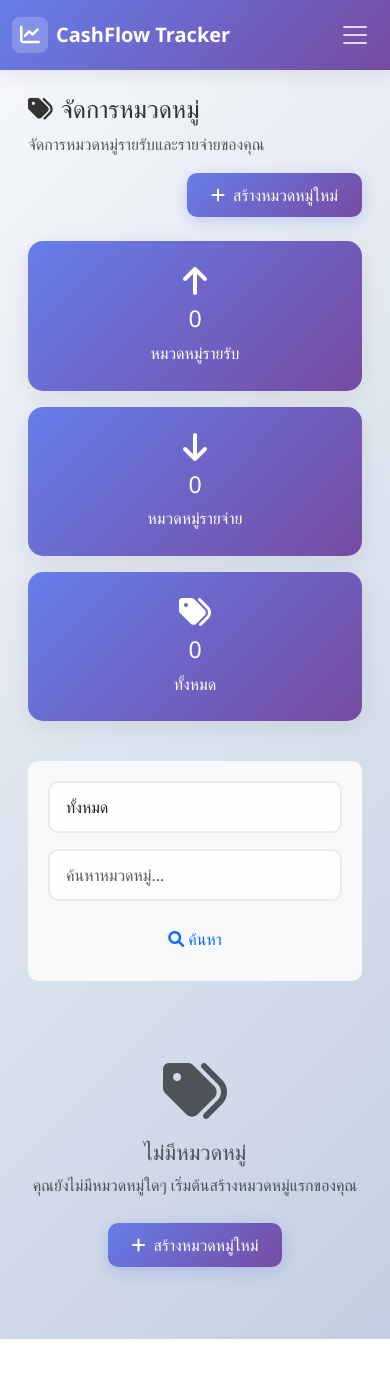
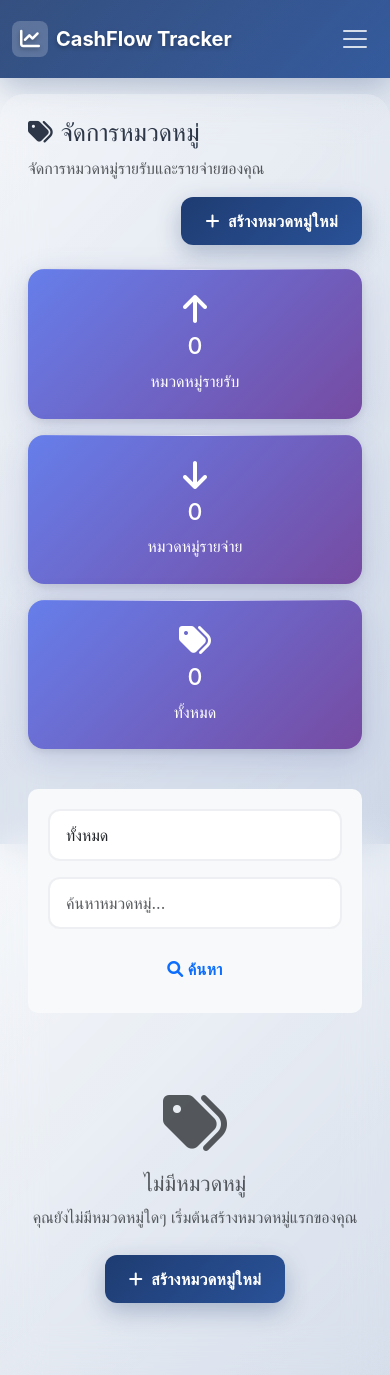
Before and after one commit to Jirasak-Thongpila/CashFlow-Tracker, a Django app: page /categories/ in a window 390 px wide. Before the commit the page ends 1339 px from the top, so only its background shows below. Run offline with Django 5.2, Linux system fonts and the light colour scheme; the visitor is signed in with stand-in values (Sample User, id 1); data that the repository does not hold is empty.

Commit message:
Refactor UI styles for improved aesthetics and responsiveness in base template

```diff
--- a/templates/base.html
+++ b/templates/base.html
@@ -19,25 +19,52 @@
             --primary-gradient: linear-gradient(135deg, #667eea 0%, #764ba2 100%);
             --secondary-gradient: linear-gradient(135deg, #f093fb 0%, #f5576c 100%);
             --success-gradient: linear-gradient(135deg, #4facfe 0%, #00f2fe 100%);
+            --elegant-gradient: linear-gradient(135deg, #1e3c72 0%, #2a5298 100%);
             --dark-bg: #1a1d29;
             --dark-card: #252837;
             --text-light: #8b8ca7;
             --border-color: rgba(255, 255, 255, 0.1);
+            --glass-bg: rgba(255, 255, 255, 0.95);
+            --glass-border: rgba(255, 255, 255, 0.18);
         }
 
         body {
-            font-family: 'Segoe UI', Tahoma, Geneva, Verdana, sans-serif;
-            background-color: #f8f9fa;
+            font-family: 'Inter', 'Segoe UI', system-ui, -apple-system, sans-serif;
+            background: linear-gradient(135deg, #f5f7fa 0%, #c3cfe2 100%);
+            background-attachment: fixed;
             line-height: 1.6;
-            color: #333;
+            color: #2d3748;
+            min-height: 100vh;
+        }
+
+        /* Glass morphism effect */
+        .glass-card {
+            background: var(--glass-bg);
+            backdrop-filter: blur(20px);
+            -webkit-backdrop-filter: blur(20px);
+            border: 1px solid var(--glass-border);
+            box-shadow: 0 8px 32px rgba(31, 38, 135, 0.37);
         }
 
         /* Navigation Styles */
         .navbar {
-            background: var(--primary-gradient) !important;
-            box-shadow: 0 2px 20px rgba(0,0,0,0.1);
-            padding: 0.75rem 0;
+            background: var(--elegant-gradient) !important;
+            box-shadow: 0 8px 32px rgba(30, 60, 114, 0.3);
+            backdrop-filter: blur(20px);
+            padding: 1rem 0;
             border: none;
+            position: relative;
+        }
+
+        .navbar::before {
+            content: '';
+            position: absolute;
+            top: 0;
+            left: 0;
+            right: 0;
+            bottom: 0;
+            background: linear-gradient(135deg, rgba(255,255,255,0.1) 0%, rgba(255,255,255,0.05) 100%);
+            pointer-events: none;
         }
 
         .navbar-brand {
@@ -46,6 +73,9 @@
             color: white !important;
             text-decoration: none;
             transition: all 0.3s ease;
+            text-shadow: 0 2px 4px rgba(0,0,0,0.3);
+            position: relative;
+            z-index: 1;
         }
 
         .navbar-brand:hover {
@@ -113,7 +173,29 @@
         /* Main Content Styles */
         main {
             min-height: calc(100vh - 80px);
-            background: linear-gradient(135deg, #f5f7fa 0%, #c3cfe2 100%);
+            background: rgba(255, 255, 255, 0.1);
+            backdrop-filter: blur(20px);
+            -webkit-backdrop-filter: blur(20px);
+            border-radius: 24px 24px 0 0;
+            margin-top: 1rem;
+            position: relative;
+        }
+
+        main::before {
+            content: '';
+            position: absolute;
+            top: 0;
+            left: 0;
+            right: 0;
+            bottom: 0;
+            background: linear-gradient(135deg, rgba(255,255,255,0.1) 0%, rgba(255,255,255,0.05) 100%);
+            pointer-events: none;
+            border-radius: 24px 24px 0 0;
+        }
+
+        .container {
+            position: relative;
+            z-index: 1;
         }
 
         /* Alert Styles */
@@ -158,15 +240,33 @@
         /* Card Styles */
         .card {
             border: none;
-            border-radius: 15px;
-            box-shadow: 0 5px 25px rgba(0,0,0,0.08);
-            transition: all 0.3s ease;
-            background: white;
+            border-radius: 16px;
+            background: rgba(255, 255, 255, 0.95);
+            backdrop-filter: blur(20px);
+            -webkit-backdrop-filter: blur(20px);
+            box-shadow:
+                0 8px 32px rgba(31, 38, 135, 0.15),
+                0 2px 8px rgba(0, 0, 0, 0.1);
+            transition: all 0.4s cubic-bezier(0.4, 0, 0.2, 1);
+            overflow: hidden;
+            position: relative;
+        }
+
+        .card::before {
+            content: '';
+            position: absolute;
+            top: 0;
+            left: 0;
+            right: 0;
+            height: 1px;
+            background: linear-gradient(90deg, transparent, rgba(255,255,255,0.8), transparent);
         }
 
         .card:hover {
-            transform: translateY(-5px);
-            box-shadow: 0 10px 35px rgba(0,0,0,0.12);
+            transform: translateY(-8px) scale(1.02);
+            box-shadow:
+                0 20px 50px rgba(31, 38, 135, 0.25),
+                0 8px 20px rgba(0, 0, 0, 0.15);
         }
 
         .card-header {
@@ -183,57 +283,97 @@
 
         /* Button Styles */
         .btn {
-            border-radius: 10px;
-            padding: 0.625rem 1.5rem;
-            font-weight: 500;
-            transition: all 0.3s ease;
+            border-radius: 12px;
+            padding: 0.75rem 1.5rem;
+            font-weight: 600;
+            transition: all 0.4s cubic-bezier(0.4, 0, 0.2, 1);
             border: none;
+            position: relative;
+            overflow: hidden;
+            letter-spacing: 0.025em;
+        }
+
+        .btn::before {
+            content: '';
+            position: absolute;
+            top: 0;
+            left: -100%;
+            width: 100%;
+            height: 100%;
+            background: linear-gradient(90deg, transparent, rgba(255,255,255,0.3), transparent);
+            transition: left 0.6s;
+        }
+
+        .btn:hover::before {
+            left: 100%;
         }
 
         .btn-primary {
-            background: var(--primary-gradient);
-            box-shadow: 0 4px 15px rgba(102, 126, 234, 0.3);
+            background: var(--elegant-gradient);
+            box-shadow: 0 8px 25px rgba(30, 60, 114, 0.3);
+            color: white;
         }
 
         .btn-primary:hover {
-            transform: translateY(-2px);
-            box-shadow: 0 8px 25px rgba(102, 126, 234, 0.4);
+            transform: translateY(-3px);
+            box-shadow: 0 12px 35px rgba(30, 60, 114, 0.4);
+            background: linear-gradient(135deg, #2a4d87 0%, #3567b8 100%);
         }
 
         .btn-success {
-            background: var(--success-gradient);
-            box-shadow: 0 4px 15px rgba(79, 172, 254, 0.3);
+            background: linear-gradient(135deg, #28a745 0%, #20c997 100%);
+            box-shadow: 0 8px 25px rgba(40, 167, 69, 0.3);
+            color: white;
         }
 
         .btn-success:hover {
-            transform: translateY(-2px);
-            box-shadow: 0 8px 25px rgba(79, 172, 254, 0.4);
+            transform: translateY(-3px);
+            box-shadow: 0 12px 35px rgba(40, 167, 69, 0.4);
+            background: linear-gradient(135deg, #2fc14b 0%, #26d4a4 100%);
         }
 
-        .btn-secondary {
-            background: linear-gradient(135deg, #6c757d, #5a6268);
-            box-shadow: 0 4px 15px rgba(108, 117, 125, 0.3);
+        .btn-danger {
+            background: linear-gradient(135deg, #dc3545 0%, #e55353 100%);
+            box-shadow: 0 8px 25px rgba(220, 53, 69, 0.3);
+            color: white;
         }
 
-        .btn-secondary:hover {
+        .btn-danger:hover {
+            transform: translateY(-3px);
+            box-shadow: 0 12px 35px rgba(220, 53, 69, 0.4);
+            background: linear-gradient(135deg, #e74556 0%, #ea6565 100%);
+        }
+
+        .btn-outline-secondary {
+            border: 2px solid rgba(108, 117, 125, 0.3);
+            background: rgba(255, 255, 255, 0.8);
+            backdrop-filter: blur(10px);
+            color: #6c757d;
+        }
+
+        .btn-outline-secondary:hover {
+            background: rgba(108, 117, 125, 0.1);
+            border-color: rgba(108, 117, 125, 0.5);
             transform: translateY(-2px);
-            box-shadow: 0 8px 25px rgba(108, 117, 125, 0.4);
+            color: #6c757d;
         }
 
         /* Form Styles */
         .form-control, .form-select {
-            border: 2px solid #e9ecef;
-            border-radius: 10px;
+            border: 2px solid rgba(233, 236, 239, 0.8);
+            border-radius: 12px;
             padding: 0.75rem 1rem;
             font-size: 1rem;
             transition: all 0.3s ease;
             background: rgba(255, 255, 255, 0.9);
+            backdrop-filter: blur(10px);
         }
 
         .form-control:focus, .form-select:focus {
-            border-color: #667eea;
-            box-shadow: 0 0 0 0.2rem rgba(102, 126, 234, 0.25);
-            background: white;
+            border-color: rgba(30, 60, 114, 0.6);
+            box-shadow: 0 0 0 0.2rem rgba(30, 60, 114, 0.15);
+            background: rgba(255, 255, 255, 0.95);
+            transform: translateY(-1px);
         }
 
         .form-label {
```
Also changed, not shown: other parts of templates/base.html (+35 -15 lines).
